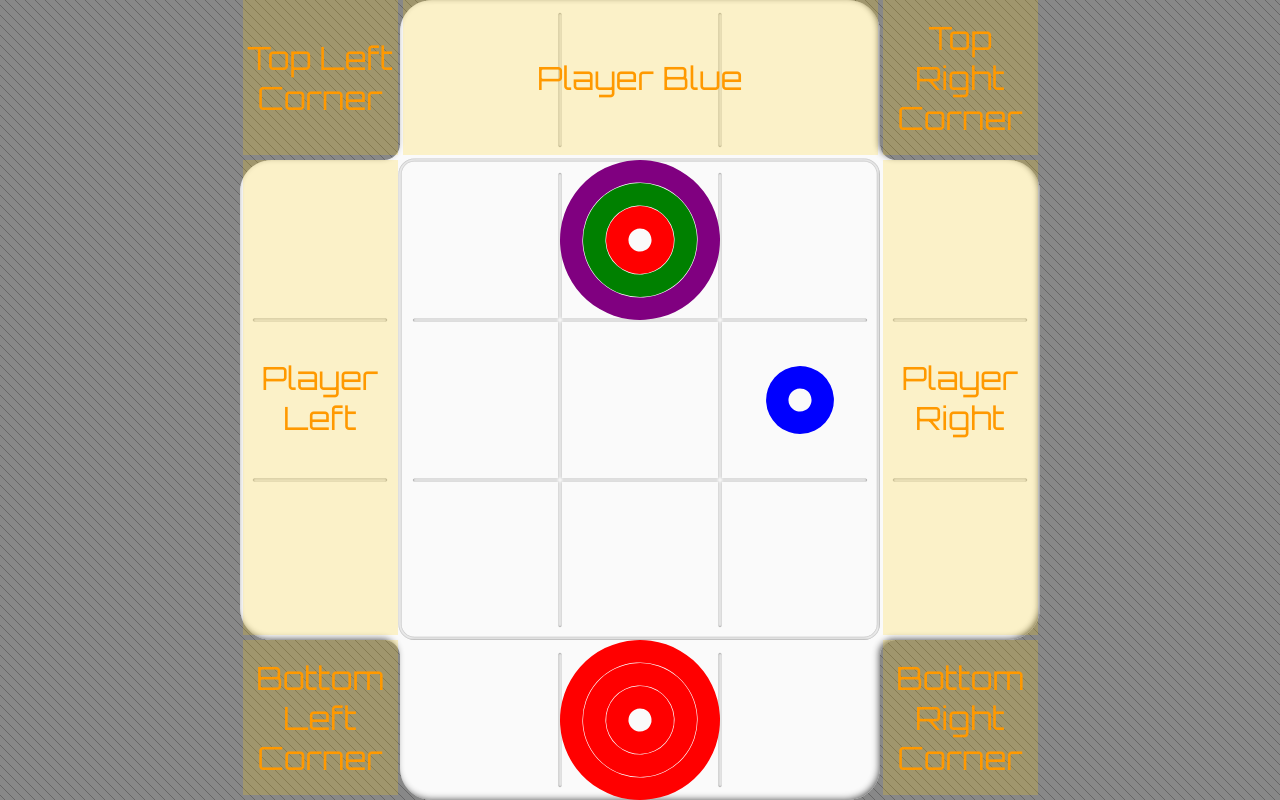
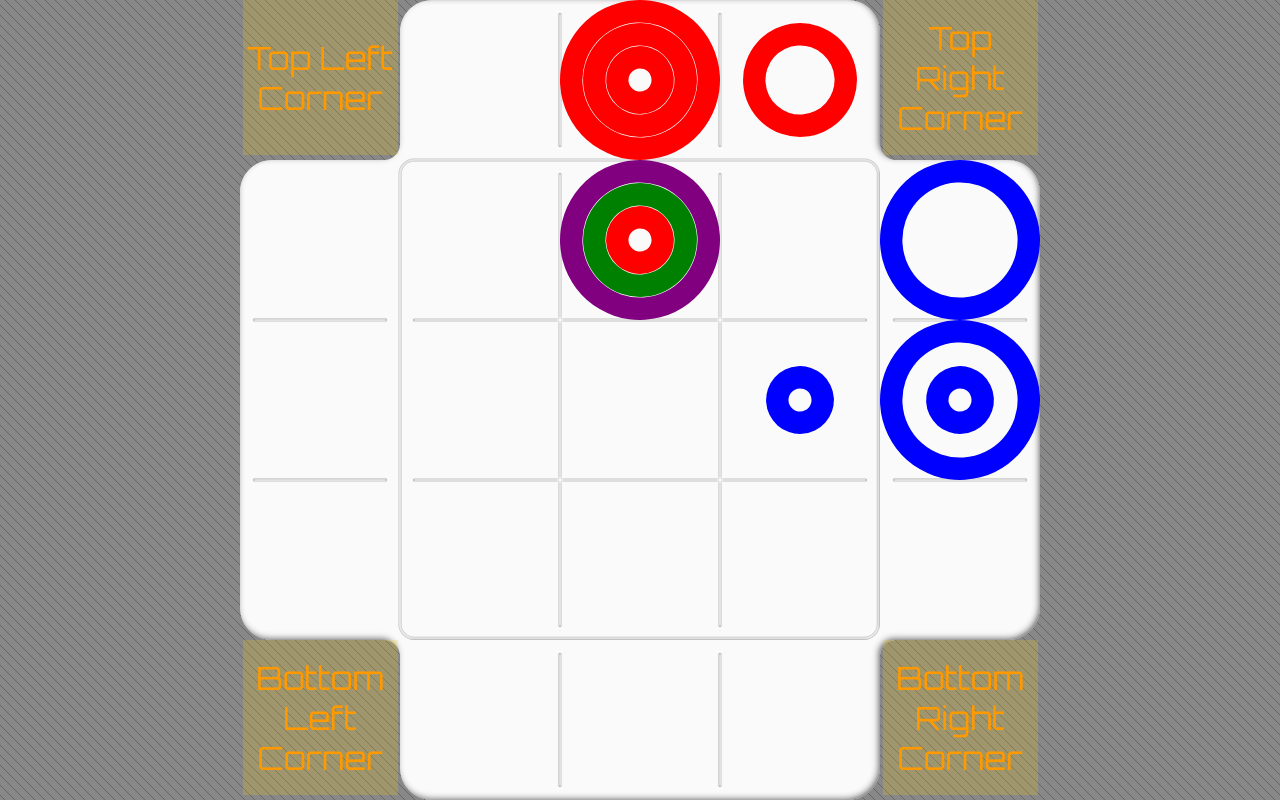
Before and after one commit to aleris/otrio, a React (Create React App) app in the folder app/: page /board in a window 1280 px wide. Built offline with nearby package versions, Linux system fonts and the light colour scheme.

Commit message:
Player layout depending on board position

```diff
--- a/app/src/GameContext.tsx
+++ b/app/src/GameContext.tsx
@@ -85,6 +85,7 @@ const emptyBoard: Board = {
       name: "player1",
       color: RingColor.COLOR_1,
       cells: [
+        {},
         {
           [RingSize.SMALL]: { size: RingSize.SMALL, color: RingColor.COLOR_1 },
           [RingSize.MEDIUM]: {
@@ -93,6 +94,31 @@ const emptyBoard: Board = {
           },
           [RingSize.LARGE]: { size: RingSize.LARGE, color: RingColor.COLOR_1 },
         },
+        {
+          [RingSize.MEDIUM]: {
+            size: RingSize.MEDIUM,
+            color: RingColor.COLOR_1,
+          },
+        },
+      ],
+      isWinner: false,
+    },
+    [RingColor.COLOR_2]: {
+      id: "2",
+      name: "player2",
+      color: RingColor.COLOR_2,
+      cells: [
+        {
+          [RingSize.LARGE]: {
+            size: RingSize.LARGE,
+            color: RingColor.COLOR_2,
+          },
+        },
+        {
+          [RingSize.SMALL]: { size: RingSize.SMALL, color: RingColor.COLOR_2 },
+          [RingSize.LARGE]: { size: RingSize.LARGE, color: RingColor.COLOR_2 },
+        },
+        {},
       ],
       isWinner: false,
     },
--- a/app/src/board/BoardView.tsx
+++ b/app/src/board/BoardView.tsx
@@ -19,8 +19,10 @@ export const BoardView = ({
   debugView = false,
 }: Props) => {
   const className = classNames("Board", { debugView });
-  const playerTop = board.players[RingColor.COLOR_2];
-  const playerBottom = board.players[RingColor.COLOR_1];
+  const playerTop = board.players[RingColor.COLOR_1];
+  const playerRight = board.players[RingColor.COLOR_2];
+  const playerBottom = board.players[RingColor.COLOR_3];
+  const playerLeft = board.players[RingColor.COLOR_4];
 
   return (
     <div className={className}>
@@ -28,14 +30,10 @@ export const BoardView = ({
         <div className="Board--Block--x1">
           <BlockDebugView show={debugView} text="Top Left Corner" />
         </div>
-        <div
-          className="Board--Block--x3"
-          onClick={() => onPlayerJoinClick(RingColor.COLOR_2)}
-        >
-          <BlockDebugView
-            show={debugView}
-            text={`Player Blue ${playerTop ? " JOINED" : ""}`}
-          />
+        <div className="Board--Block--x3">
+          {playerTop !== undefined ? (
+            <PlayerView player={playerTop} layout="Horizontal" />
+          ) : null}
         </div>
         <div className="Board--Block--x1">
           <BlockDebugView show={debugView} text="Top Right Corner" />
@@ -44,13 +42,17 @@ export const BoardView = ({
 
       <div className="Board--Block--x3">
         <div className="Board--Block--x1">
-          <BlockDebugView show={debugView} text="Player Left" />
+          {playerLeft !== undefined ? (
+            <PlayerView player={playerLeft} layout="Vertical" />
+          ) : null}
         </div>
         <div className="Board--Block--x3 Board--Grid">
           <GridView grid={board.grid} />
         </div>
         <div className="Board--Block--x1">
-          <BlockDebugView show={debugView} text="Player Right" />
+          {playerRight !== undefined ? (
+            <PlayerView player={playerRight} layout="Vertical" />
+          ) : null}
         </div>
       </div>
 
@@ -60,7 +62,7 @@ export const BoardView = ({
         </div>
         <div className="Board--Block--x3">
           {playerBottom !== undefined ? (
-            <PlayerView player={playerBottom}></PlayerView>
+            <PlayerView player={playerBottom} layout="Horizontal" />
           ) : null}
         </div>
         <div className="Board--Block--x1">
--- a/app/src/player/PlayerView.scss
+++ b/app/src/player/PlayerView.scss
@@ -1,4 +1,18 @@
 .Player {
   width: 100%;
   height: 100%;
+  display: flex;
+
+  &--Horizontal {
+    flex-direction: row;
+  }
+
+  &--Vertical {
+    flex-direction: column;
+  }
+
+  &--Cell {
+    width: 100%;
+    height: 100%;
+  }
 }
--- a/app/src/player/PlayerView.tsx
+++ b/app/src/player/PlayerView.tsx
@@ -1,17 +1,21 @@
 import "./PlayerView.scss";
+import classNames from "classnames";
 import React from "react";
 import { StackedRingsView } from "../grid/StackedRingsView";
 import { Player } from "./model/Player";
 
 type Props = {
   player: Player;
+  layout: "Horizontal" | "Vertical";
 };
 
-export const PlayerView = ({ player }: Props) => {
+export const PlayerView = ({ player, layout }: Props) => {
   return (
-    <div className="Player">
+    <div className={classNames("Player", `Player--${layout}`)}>
       {player.cells.map((cell, index) => (
-        <StackedRingsView key={index} cell={cell} />
+        <div key={index} className="Player--Cell">
+          <StackedRingsView cell={cell} />
+        </div>
       ))}
     </div>
   );
```
